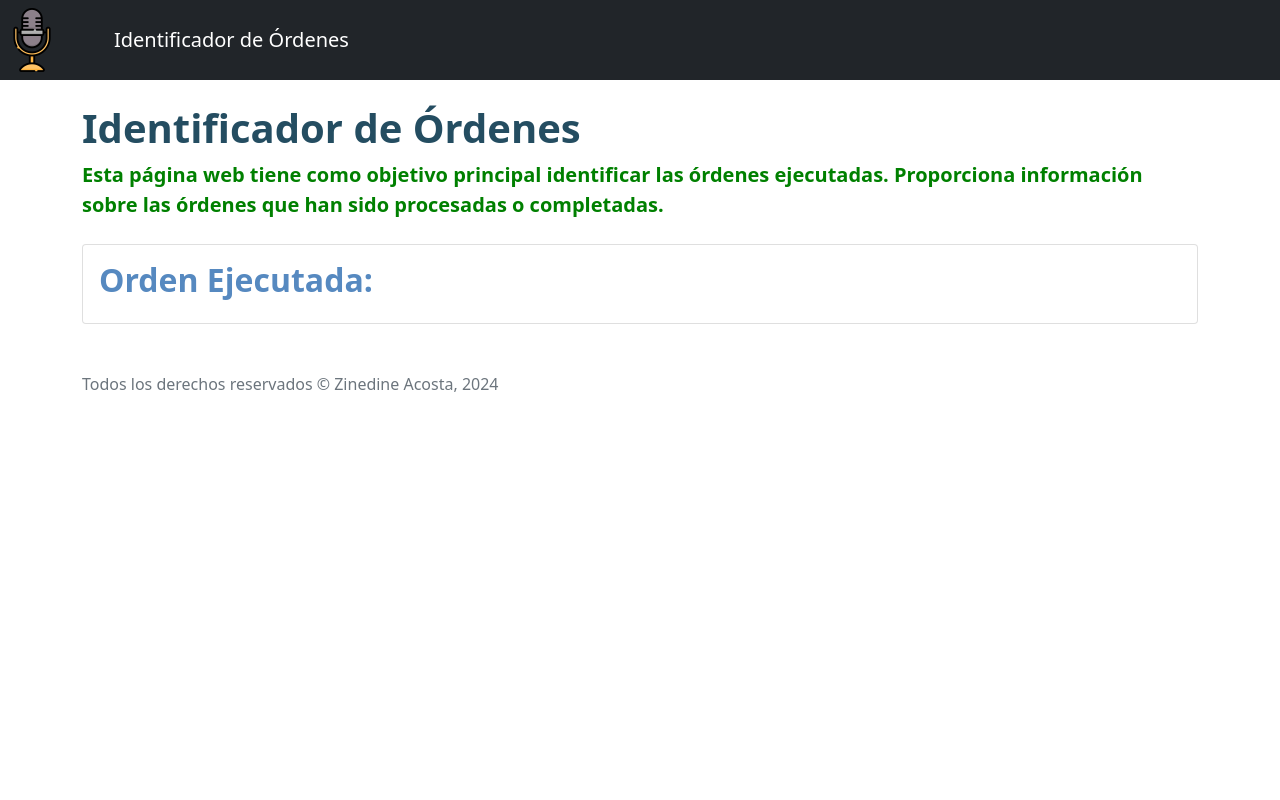
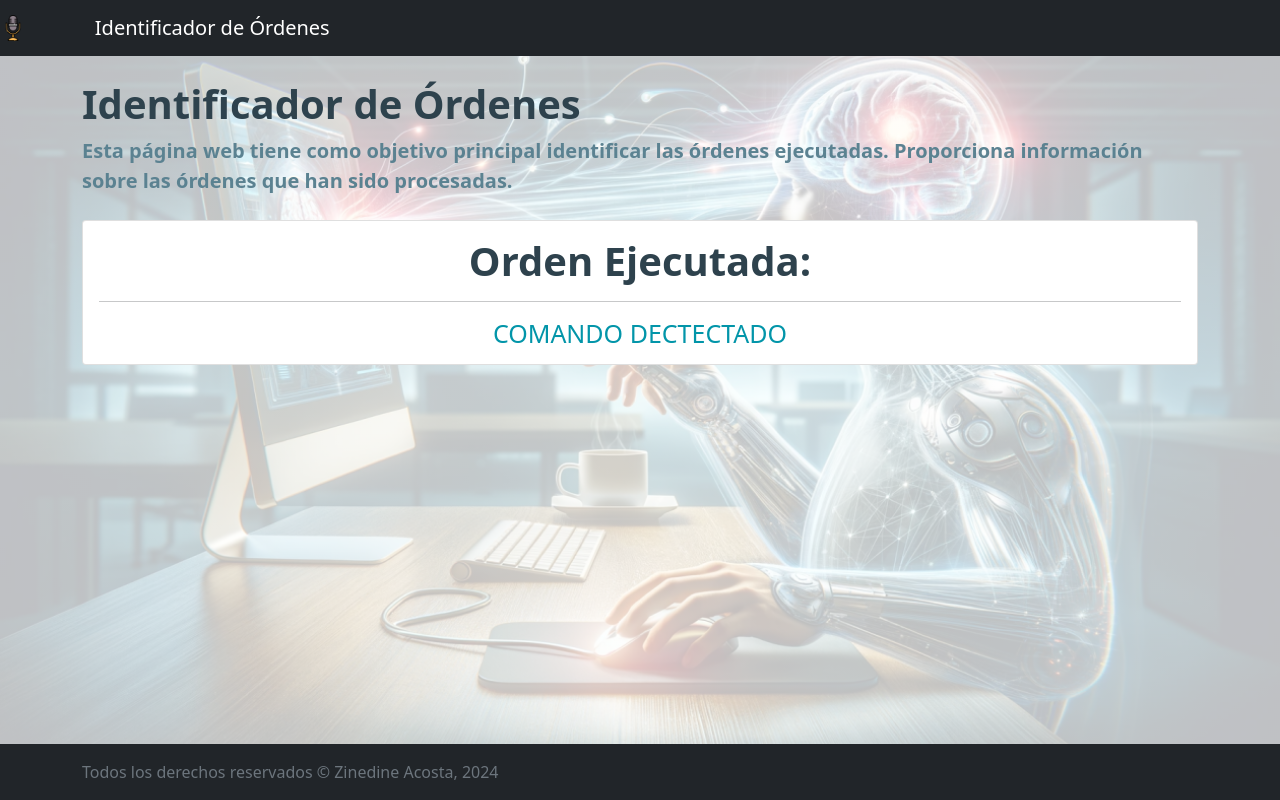
Before and after one commit to Zinedine15/app-ihc-remote, a plain HTML site: page index.html in a window 1280 px wide. Drawn offline with nearby package versions, Linux system fonts and the light colour scheme; no server answers.

Commit message:
Version Final 3.0 (Detección y Ejecución de Comandos)

```diff
--- a/index.html
+++ b/index.html
@@ -15,7 +15,7 @@
 
     <header>
         <nav class="navbar navbar-expand-lg navbar-dark bg-dark">
-            <img src="icono_pag.png" alt="Icono de la Página" class="img-fluid header-image" width="5%">
+            <img src="icono_pag.png" alt="Icono de la Página" class="img-fluid header-image" width="2%">
             <div class="container">
                 <a class="navbar-brand" href="#">Identificador de Órdenes</a>
             </div>
@@ -26,25 +26,26 @@
     <section id="purpose-section">
         <div class="container">
             <h1 id="title2">Identificador de Órdenes</h1>
-            <p id="text">Esta página web tiene como objetivo principal identificar las órdenes ejecutadas. Proporciona información sobre las órdenes que han sido procesadas o completadas.</p>
+            <p id="text">Esta página web tiene como objetivo principal identificar las órdenes ejecutadas. Proporciona información sobre las órdenes que han sido procesadas.</p>
         </div>
     </section>
 
     <main class="container mt-4">
         <div class="card">
             <div class="card-body">
-                <h2 class="card-title" id="title">Orden Ejecutada:</h2>
-                <h6 class="card-text" id="orden"></h6>
+                <h1 class="card-title" id="title">Orden Ejecutada:</h1>
+                <hr>
+                <h6 class="card-text" id="orden">COMANDO DECTECTADO</h6>
             </div>
         </div>
     </main>
 
 
-    <footer class="mt-5">
+    <footer class="footer mt-auto py-3 bg-dark fixed-bottom">
         <div class="container">
-            <span class="text-muted">Todos los derechos reservados &copy; Zinedine Acosta, 2024</span>
+          <span class="text-muted">Todos los derechos reservados &copy; Zinedine Acosta, 2024</span>
         </div>
-    </footer>
+      </footer>
 
     <script src="https://cdn.jsdelivr.net/npm/bootstrap@5.0.2/dist/js/bootstrap.bundle.min.js"
         integrity="sha384-MrcW6ZMFYlzcLA8Nl+NtUVF0sA7MsXsP1UyJoMp4YLEuNSfAP+JcXn/tWtIaxVXM"
--- a/js/main.js
+++ b/js/main.js
@@ -1,6 +1,8 @@
 let miVentana = null;
 let miVentana2 = null;
 let ultimoComando = ''; // Variable para almacenar el último comando detectado
+let ultimaHora = ''; // Variable para almacenar la última hora detectada
+let primeraCarga = true; // Variable para controlar la primera carga
 
 document.addEventListener('DOMContentLoaded', function () {
     const OrdenText = document.getElementById('orden');
@@ -20,15 +22,22 @@ document.addEventListener('DOMContentLoaded', function () {
                 const ultimoRegistro = data[data.length - 1];
                 console.log('Último registro en MockAPI:', ultimoRegistro);
 
-                // Mostrar la última orden en la página
-                OrdenText.textContent = ultimoRegistro.textoComando.toUpperCase();
+                // Si es la primera carga, actualizar el último comando y hora detectados sin mostrarlo en la página
+                if (primeraCarga) {
+                    ultimoComando = ultimoRegistro.textoComando;
+                    ultimaHora = ultimoRegistro.hora;
+                    primeraCarga = false;
+                    return;
+                }
 
-                // Ejecutar una de las opciones según el comando detectado, si es diferente al último comando detectado
-                if (ultimoRegistro.textoComando !== ultimoComando) {
+                // Mostrar la última orden en la página solo si hay un cambio en el comando o la hora
+                if (ultimoRegistro.textoComando !== ultimoComando || ultimoRegistro.hora !== ultimaHora) {
+                    OrdenText.textContent = ultimoRegistro.textoComando.toUpperCase();
+
                     const kw1 = 'pestaña nueva';
                     const kw2 = 'la cuerda';
                     const kw3 = 'tamaño pequeño';
-                    const kw4 = 'cierra pestaña';
+                    const kw4 = 'Abre YouTube';
                     const kw5 = 'cierra navegador';
 
                     if (ultimoRegistro.textoComando.includes(kw1)) {
@@ -42,15 +51,23 @@ document.addEventListener('DOMContentLoaded', function () {
                         window.alert("Abriendo Ventana Pequeña");
                         window.open('https://www.google.com', '_blank', opciones);
                     } else if (ultimoRegistro.textoComando.includes(kw4)) {
-                        window.alert("Puedes cerrar la pestaña de la cuerdax");
+                        window.alert("Abriendo YouTube");
+                        abrirYouTube('dQw4w9WgXcQ&ab');
                     } else if (ultimoRegistro.textoComando.includes(kw5)) {
                         window.alert("Puedes cerrar el navegador");
                     } else {
                         console.log("No se detectó el comando");
                     }
 
-                    // Actualizar el último comando detectado
+                    // Actualizar el último comando y hora detectados
                     ultimoComando = ultimoRegistro.textoComando;
+                    ultimaHora = ultimoRegistro.hora;
+
+                    function abrirYouTube(videoId) {
+                        var url = 'https://www.youtube.com/watch?v=' + videoId;
+                        window.location.href = url;
+                      }
+
                 }
             }
         })
--- a/styles.css
+++ b/styles.css
@@ -1,20 +1,30 @@
+body {
+    background-image: linear-gradient(rgba(255, 255, 255, 0.75), rgba(255, 255, 255, 0.75)), url('fondo.png');
+    background-size: contain;
+    background-position: center;
+    background-repeat: no-repeat;
+    background-attachment: fixed;
+    background-size: 100%;
+}
+
 #title{
-    color: #5689c0;
+    color: #2e424d;
     font-weight: bold;
+    text-align: center;
 }
 #title2{
-    color: #244d61;
+    color: #2e424d;
     font-weight: bold;
 }
 
 #orden{
-    color: crimson;
+    color: #0295a9;
     font-size: 25px;
     text-align: center;
 }
 
 #text{
-    color: green;
+    color: #5b8291;
     font-weight: bold;
     font-size: 20px;
 
```
Also changed, not shown: fondo.png (added).
